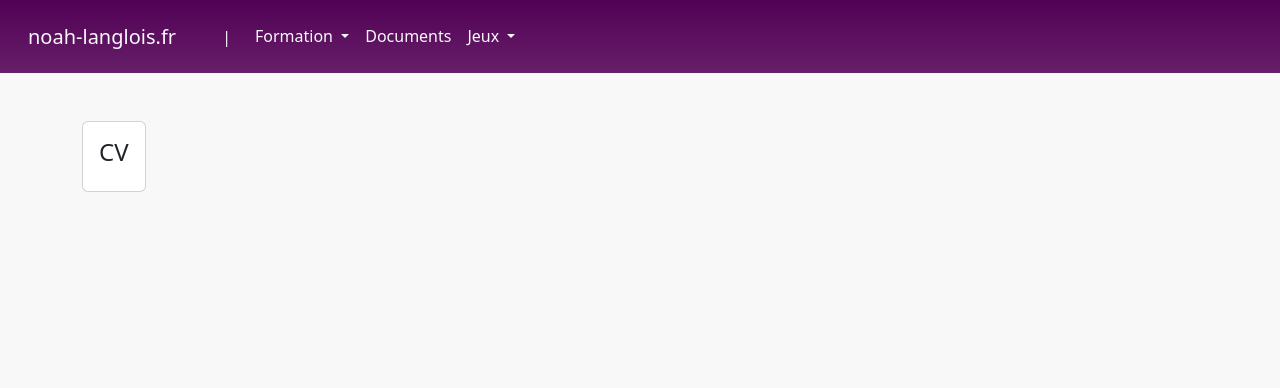
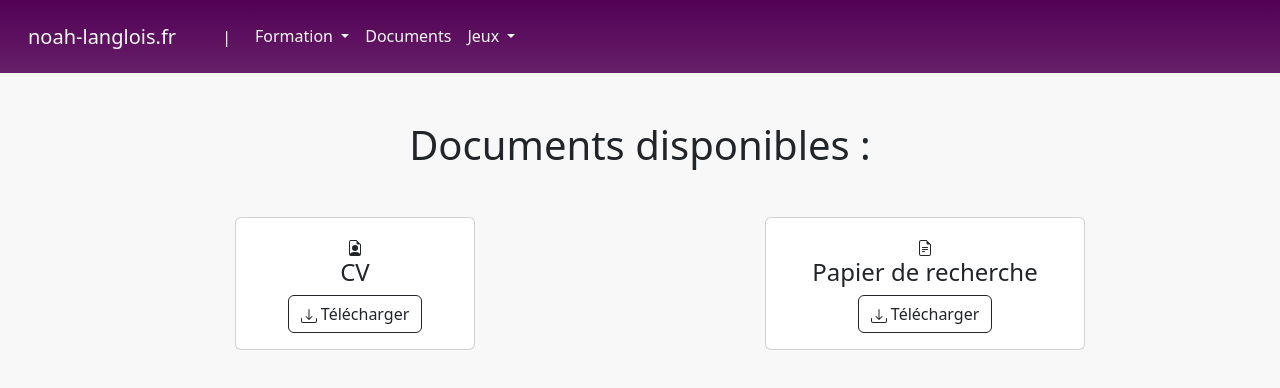
Before and after one commit to Noah-Langlois/noah-langlois.com, a Vue app: page /documents in a window 1280 px wide. Shown: the top 388 px of the page. Built offline with nearby package versions, Linux system fonts and the light colour scheme.

Commit message:
Updated Docs

```diff
--- a/src/assets/main.css
+++ b/src/assets/main.css
@@ -3,6 +3,14 @@
     padding-top: 0.5rem;
     padding-bottom: 0.5rem;
     background: linear-gradient(#520155, #520155e0);
+}
+
+#CV-card {
+  width: 15rem;
+}
+
+#ADHD-card {
+  width: 20rem;
 }
 
 .boule-loto{
--- /dev/null
+++ b/src/components/documents/AdhdCard.vue
@@ -0,0 +1,33 @@
+<script setup>
+import DownloadStudy from './DownloadStudy.vue'
+</script>
+
+<template>
+  <div class="card hvr-grow-shadow" id="ADHD-card">
+    <a class="link-dark link-underline-opacity-0" href="/documents/ADHD_study">
+      <div class="card-body">
+        <div class="d-flex justify-content-center text-center">
+          <div>
+            <svg
+              xmlns="http://www.w3.org/2000/svg"
+              width="16"
+              height="16"
+              fill="currentColor"
+              class="bi-file-earmark-text"
+              viewBox="0 0 16 16"
+            >
+              <path
+                d="M5.5 7a.5.5 0 0 0 0 1h5a.5.5 0 0 0 0-1zM5 9.5a.5.5 0 0 1 .5-.5h5a.5.5 0 0 1 0 1h-5a.5.5 0 0 1-.5-.5m0 2a.5.5 0 0 1 .5-.5h2a.5.5 0 0 1 0 1h-2a.5.5 0 0 1-.5-.5"
+              />
+              <path
+                d="M9.5 0H4a2 2 0 0 0-2 2v12a2 2 0 0 0 2 2h8a2 2 0 0 0 2-2V4.5zm0 1v2A1.5 1.5 0 0 0 11 4.5h2V14a1 1 0 0 1-1 1H4a1 1 0 0 1-1-1V2a1 1 0 0 1 1-1z"
+              />
+            </svg>
+            <h4>Papier de recherche</h4>
+            <DownloadStudy />
+          </div>
+        </div>
+      </div>
+    </a>
+  </div>
+</template>
--- a/src/components/documents/CvCard.vue
+++ b/src/components/documents/CvCard.vue
@@ -1,4 +1,5 @@
 <script setup>
+import DownloadCV from './DownloadCV.vue'
 </script>
 
 <template>
@@ -7,11 +8,24 @@
       <div class="card-body">
         <div class="d-flex justify-content-center text-center">
           <div>
+            <svg
+              xmlns="http://www.w3.org/2000/svg"
+              width="16"
+              height="16"
+              fill="currentColor"
+              class="bi-file-earmark-person"
+              viewBox="0 0 16 16"
+            >
+              <path d="M11 8a3 3 0 1 1-6 0 3 3 0 0 1 6 0" />
+              <path
+                d="M14 14V4.5L9.5 0H4a2 2 0 0 0-2 2v12a2 2 0 0 0 2 2h8a2 2 0 0 0 2-2M9.5 3A1.5 1.5 0 0 0 11 4.5h2v9.255S12 12 8 12s-5 1.755-5 1.755V2a1 1 0 0 1 1-1h5.5z"
+              />
+            </svg>
             <h4>CV</h4>
+            <DownloadCV />
           </div>
         </div>
       </div>
     </a>
   </div>
-
 </template>
--- a/src/router/index.js
+++ b/src/router/index.js
@@ -52,7 +52,7 @@ const router = createRouter({
       component:LotoView
     },
     {
-      path: '/ADHD_study',
+      path: '/documents/ADHD_study',
       name: 'ADHD',
       component: Adhd
     },
--- a/src/views/MenuDocView.vue
+++ b/src/views/MenuDocView.vue
@@ -1,13 +1,20 @@
 <script setup>
-import CvCard from '@/components/documents/CvCard.vue';
+import CvCard from '@/components/documents/CvCard.vue'
+import AdhdCard from '@/components/documents/AdhdCard.vue'
 </script>
 
 <template>
   <main>
-        <div class="container mt-5">
+    <div class="container text-center mt-5">
+      <div class="mb-5">
+        <h1>Documents disponibles :</h1>
+      </div>
       <div class="row">
+        <div class="col mb-3">
+          <CvCard />
+        </div>
         <div class="col">
-                    <CvCard/>
+          <AdhdCard />
         </div>
       </div>
     </div>
```
Lines whose indentation alone changed are shown as unchanged.
